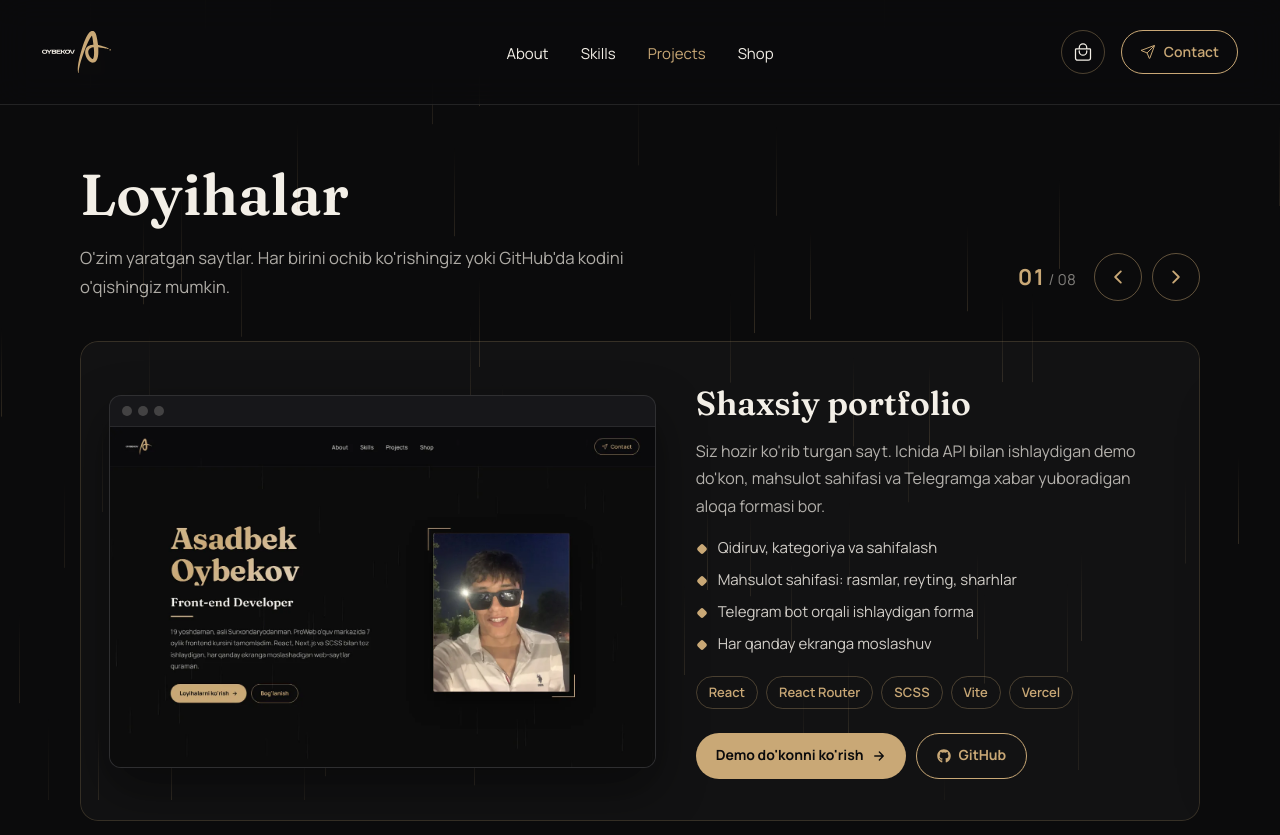
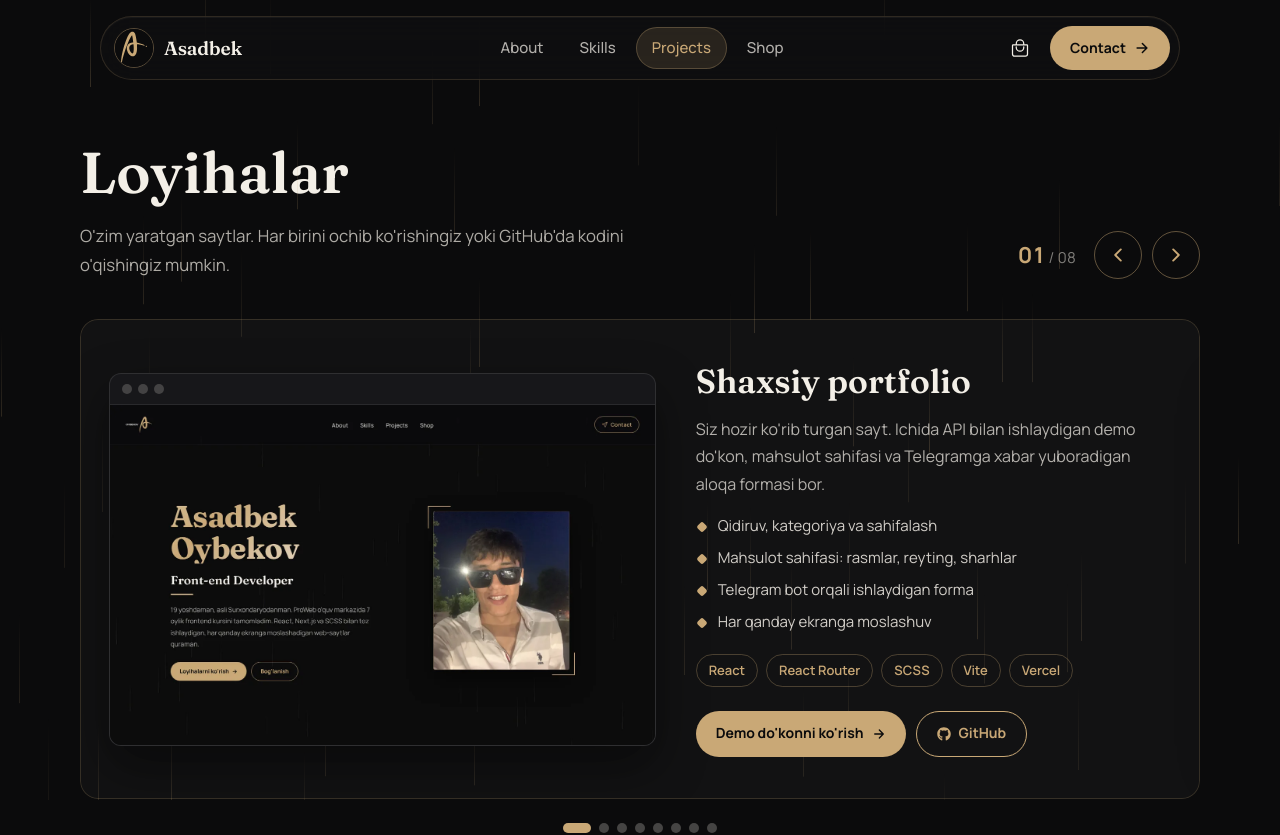
Before and after one commit to oybekovasadbek650-stack/partfolio.uz, a React (Vite) app: page /projects in a window 1280 px wide. Shown: the top 835 px of the page. Built offline with nearby package versions, Linux system fonts and the light colour scheme.

Commit message:
navbar va logo ozgardi

```diff
--- a/src/components/navbar/Navbar.jsx
+++ b/src/components/navbar/Navbar.jsx
@@ -1,9 +1,8 @@
 import styles from './navbar.module.scss'
-import { useEffect, useState } from 'react'
+import { useEffect, useLayoutEffect, useRef, useState } from 'react'
 import { Link, NavLink, useLocation } from 'react-router-dom'
-import { IoPaperPlaneOutline, IoBagHandleOutline } from 'react-icons/io5'
+import { IoArrowForward, IoBagHandleOutline } from 'react-icons/io5'
 import { useCart } from '../../context/CartContext'
-import logo from '../../images/SVG/logo.svg'
 
 const PAGES = [
   { to: '/about', label: 'About' },
@@ -15,12 +14,19 @@ const PAGES = [
 function Navbar() {
   const { count } = useCart()
   const { pathname } = useLocation()
-  // Telefondagi burger-menyu ochiqmi
+  // Telefondagi menyu ochiqmi
   const [open, setOpen] = useState(false)
+  // Pastga aylantirilganda navbar yashirinadi, tepaga aylantirilganda qaytadi
+  const [hidden, setHidden] = useState(false)
+  const [scrolled, setScrolled] = useState(false)
+  // Faol sahifa ostidagi oltin "pill" qayerda turishi
+  const [pill, setPill] = useState({ left: 0, width: 0, visible: false })
+  const listRef = useRef(null)
 
   // Boshqa sahifaga o'tilganda menyu yopiladi
   useEffect(() => {
     setOpen(false)
+    setHidden(false)
   }, [pathname])
 
   // Menyu ochiq paytda: Escape bilan yopish va orqadagi sahifa surilmasligi
@@ -35,54 +41,106 @@ function Navbar() {
     }
   }, [open])
 
-  // Hozirgi sahifa havolasi oltin rangda ko'rinadi
+  // Scroll yo'nalishini kuzatish
+  useEffect(() => {
+    let lastY = window.scrollY
+    const onScroll = () => {
+      const y = window.scrollY
+      setScrolled(y > 8)
+      if (Math.abs(y - lastY) < 6) return
+      setHidden(y > lastY && y > 120)
+      lastY = y
+    }
+    window.addEventListener('scroll', onScroll, { passive: true })
+    return () => window.removeEventListener('scroll', onScroll)
+  }, [])
+
+  // Pill'ni faol havola ostiga joylash (sahifa, oyna o'lchami yoki shrift o'zgarsa)
+  useLayoutEffect(() => {
+    const place = () => {
+      const active = listRef.current?.querySelector('[aria-current="page"]')
+      if (!active) {
+        setPill((p) => ({ ...p, visible: false }))
+        return
+      }
+      setPill({ left: active.offsetLeft, width: active.offsetWidth, visible: true })
+    }
+    place()
+    window.addEventListener('resize', place)
+    document.fonts?.ready.then(place)
+    return () => window.removeEventListener('resize', place)
+  }, [pathname])
+
   const linkClass = ({ isActive }) =>
-    `${styles.navbar__pages_link} ${isActive ? styles.navbar__pages_link_active : ''}`
+    `${styles.link} ${isActive ? styles.linkActive : ''}`
 
-  const ctaClass = ({ isActive }) =>
-    `${styles.navbar__cta} ${isActive ? styles.navbar__cta_active : ''}`
-
-  const cartClass = ({ isActive }) =>
-    `${styles.navbar__cart} ${isActive ? styles.navbar__cart_active : ''}`
+  const navClass = [
+    styles.navbar,
+    open && styles.open,
+    hidden && !open && styles.hidden,
+    scrolled && styles.scrolled,
+  ]
+    .filter(Boolean)
+    .join(' ')
 
   return (
-    <nav className={`${styles.navbar} ${open ? styles.navbar_open : ''}`}>
-      <div className={styles.navbar__logo}>
+    <header className={navClass}>
+      <nav className={styles.bar} aria-label="Asosiy menyu">
         {/* Logo bosilsa bosh sahifaga qaytadi */}
-        <Link to="/" aria-label="Bosh sahifa">
-          <img src={logo} alt="A.DEV logo" className={styles.navbar__logo_img} />
+        <Link to="/" className={styles.brand} aria-label="Asadbek Oybekov — bosh sahifa">
+          <img src="/favicon.svg" alt="" className={styles.brandMark} />
+          <span className={styles.brandName}>Asadbek</span>
         </Link>
-      </div>
 
-      {/* Kompyuterda o'rtada qator, telefonda burger bosilganda ochiladigan panel */}
-      <div className={styles.navbar__pages} id="nav-menu">
-        <ul className={styles.navbar__pages_item}>
-          {PAGES.map((page) => (
-            <li key={page.to}>
+        {/* Kompyuterda o'rtada qator, telefonda to'liq ekranli menyu */}
+        <div className={styles.pages} id="nav-menu">
+          <ul className={styles.list} ref={listRef}>
+            <span
+              className={styles.pill}
+              style={{
+                transform: `translateX(${pill.left}px)`,
+                width: pill.width,
+                opacity: pill.visible ? 1 : 0,
+              }}
+              aria-hidden="true"
+            />
+            {PAGES.map((page, i) => (
+              <li key={page.to} style={{ '--i': i }}>
                 <NavLink to={page.to} className={linkClass}>
                   {page.label}
                 </NavLink>
               </li>
             ))}
           </ul>
+
+          {/* Faqat telefondagi menyuda: aloqa tugmasi pastda */}
+          <Link to="/contact" className={styles.menuCta}>
+            Bog'lanish <IoArrowForward aria-hidden="true" />
+          </Link>
         </div>
 
-      {/* O'ng tomondagi Contact tugmasi */}
-      <div className={styles.navbar__extra}>
+        <div className={styles.extra}>
           {/* Savat ikonkasi — ustida mahsulotlar soni */}
-        <NavLink to="/cart" className={cartClass} aria-label={`Savat: ${count} ta mahsulot`}>
+          <NavLink
+            to="/cart"
+            className={({ isActive }) => `${styles.cart} ${isActive ? styles.cartActive : ''}`}
+            aria-label={`Savat: ${count} ta mahsulot`}
+          >
             <IoBagHandleOutline aria-hidden="true" />
-          {count > 0 && <span className={styles.navbar__badge}>{count > 99 ? '99+' : count}</span>}
+            {count > 0 && <span className={styles.badge}>{count > 99 ? '99+' : count}</span>}
           </NavLink>
-        <NavLink to="/contact" className={ctaClass} aria-label="Contact">
-          <IoPaperPlaneOutline className={styles.navbar__cta_icon} aria-hidden="true" />
-          <span className={styles.navbar__cta_text}>Contact</span>
+
+          <NavLink
+            to="/contact"
+            className={({ isActive }) => `${styles.cta} ${isActive ? styles.ctaActive : ''}`}
+          >
+            Contact <IoArrowForward aria-hidden="true" className={styles.ctaIcon} />
           </NavLink>
 
           {/* Burger tugma — faqat telefonda ko'rinadi */}
           <button
             type="button"
-          className={styles.navbar__burger}
+            className={styles.burger}
             onClick={() => setOpen((o) => !o)}
             aria-expanded={open}
             aria-controls="nav-menu"
@@ -90,13 +148,10 @@ function Navbar() {
           >
             <span />
             <span />
-          <span />
           </button>
         </div>
-
-      {/* Menyu ochiq paytda orqa fonni bosish uni yopadi */}
-      {open && <div className={styles.navbar__backdrop} onClick={() => setOpen(false)} aria-hidden="true" />}
       </nav>
+    </header>
   )
 }
 
--- a/src/components/navbar/navbar.module.scss
+++ b/src/components/navbar/navbar.module.scss
@@ -1,277 +1,375 @@
+// ===== Suzuvchi kapsula navbar =====
+// Tashqi qatlam ekran tepasida turadi, ichidagi .bar — kapsulaning o'zi.
+// Sahifalar navbar ostida qolmasligi uchun --nav-height (index.scss) shu o'lchamga mos.
 .navbar {
   position: fixed;
-  top: 0;
+  top: 16px;
   left: 0;
-  width: 100%;
+  right: 0;
+  z-index: 100;
+  display: flex;
+  justify-content: center;
+  padding: 0 24px;
+  pointer-events: none; // kapsuladan tashqaridagi bo'sh joy sahifani to'smaydi
+  transition: transform 0.35s cubic-bezier(0.22, 1, 0.36, 1);
+
+  @media (max-width: 768px) {
+    top: 10px;
+    padding: 0 12px;
+  }
+}
+
+// Pastga aylantirilganda yuqoriga chiqib yashirinadi
+.hidden {
+  transform: translateY(calc(-100% - 24px));
+}
+
+.bar {
+  pointer-events: auto;
+  position: relative;
+  z-index: 2;
   display: flex;
   align-items: center;
   justify-content: space-between;
-  font-size: 20px;
-  padding: 30px 42px;
-  background: rgba(11, 11, 12, 0.75);
-  backdrop-filter: blur(16px);
-  -webkit-backdrop-filter: blur(16px);
-  border-bottom: 1px solid rgba(255, 255, 255, 0.1);
-  z-index: 100;
-  box-sizing: border-box;
+  gap: 24px;
+  width: 100%;
+  max-width: 1080px;
+  height: 64px;
+  padding: 0 10px 0 14px;
 
-  // Logo va o'ng tugma teng joy oladi — menyu aniq o'rtada turadi
-  &__logo {
+  // Shisha fon alohida qatlamda: backdrop-filter to'g'ridan-to'g'ri .bar'da bo'lsa,
+  // telefondagi to'liq ekranli menyu (position: fixed) kapsula ichiga qamalib qoladi
+  &::before {
+    content: '';
+    position: absolute;
+    inset: 0;
+    z-index: -1;
+    border: 1px solid rgba(201, 168, 118, 0.18);
+    border-radius: 999px;
+    background: rgba(17, 17, 19, 0.62);
+    backdrop-filter: blur(18px) saturate(140%);
+    -webkit-backdrop-filter: blur(18px) saturate(140%);
+    box-shadow: 0 1px 0 rgba(255, 255, 255, 0.04) inset;
+    transition: background 0.3s ease, box-shadow 0.3s ease, border-color 0.3s ease;
+  }
+
+  @media (max-width: 768px) {
+    height: 56px;
+    gap: 12px;
+    padding: 0 8px 0 10px;
+  }
+}
+
+// Sahifa aylantirilgach kapsula to'qroq va soyali bo'ladi
+.scrolled .bar::before {
+  background: rgba(17, 17, 19, 0.82);
+  border-color: rgba(201, 168, 118, 0.26);
+  box-shadow: 0 12px 40px rgba(0, 0, 0, 0.45), 0 1px 0 rgba(255, 255, 255, 0.04) inset;
+}
+
+// ===== Logo =====
+.brand {
+  position: relative;
+  z-index: 2;
   flex: 1;
   display: flex;
   align-items: center;
+  gap: 10px;
+  min-width: 0;
+  color: var(--text);
+  text-decoration: none;
 
-    &_img {
-      height: 42px;
-      width: auto;
-      display: block;
+  &:hover .brandMark {
+    transform: rotate(-8deg) scale(1.05);
   }
 }
 
-  &__pages {
-    flex: 0 0 auto;
-    display: flex;
-    justify-content: center;
-  }
+.brandMark {
+  width: 40px;
+  height: 40px;
+  border-radius: 50%;
+  border: 1px solid rgba(201, 168, 118, 0.4);
+  transition: transform 0.3s ease;
 
-  &__pages_item {
-    list-style: none;
-    display: flex;
-    align-items: center;
-    gap: 24px;
-    margin: 0;
-    padding: 0;
-    white-space: nowrap;
-  }
-
-  &__pages_link {
-    text-decoration: none;
-    color: var(--text);
-    font-size: 15px;
-    padding: 8px 4px;
-    cursor: pointer;
-    transition: opacity 0.2s ease, color 0.2s ease;
-
-    &:hover {
-      opacity: 0.7;
-      color: var(--text-muted);
+  @media (max-width: 768px) {
+    width: 36px;
+    height: 36px;
   }
 }
 
-  &__pages_link_active {
+.brandName {
+  font-family: var(--font-display);
+  font-size: 19px;
+  font-weight: 600;
+  letter-spacing: -0.01em;
+}
+
+// ===== Sahifa havolalari (kompyuter) =====
+.pages {
+  flex: 0 0 auto;
+}
+
+.list {
+  position: relative;
+  display: flex;
+  align-items: center;
+  gap: 4px;
+  margin: 0;
+  padding: 0;
+  list-style: none;
+}
+
+// Faol sahifa ostida siljib yuradigan oltin fon
+.pill {
+  position: absolute;
+  top: 0;
+  left: 0;
+  height: 100%;
+  border-radius: 999px;
+  background: rgba(201, 168, 118, 0.14);
+  border: 1px solid rgba(201, 168, 118, 0.3);
+  transition: transform 0.4s cubic-bezier(0.22, 1, 0.36, 1), width 0.4s cubic-bezier(0.22, 1, 0.36, 1), opacity 0.2s ease;
+  pointer-events: none;
+}
+
+.link {
+  position: relative;
+  display: block;
+  padding: 9px 16px;
+  border-radius: 999px;
+  color: rgba(243, 239, 231, 0.72);
+  font-size: 15px;
+  font-weight: 500;
+  text-decoration: none;
+  white-space: nowrap;
+  transition: color 0.2s ease;
+
+  &:hover {
+    color: var(--text);
+  }
+}
+
+.linkActive {
+  color: var(--gold);
+
+  &:hover {
     color: var(--gold);
   }
+}
 
-  &__extra {
+.menuCta {
+  display: none;
+}
+
+// ===== O'ng tomon: savat va Contact =====
+.extra {
+  position: relative;
+  z-index: 2;
   flex: 1;
   display: flex;
   align-items: center;
   justify-content: flex-end;
-    gap: 16px;
+  gap: 8px;
 }
 
-  // Contact tugmasi
-  &__cta {
-    display: inline-flex;
-    align-items: center;
-    gap: 8px;
-    padding: 10px 18px;
-    border: 1px solid var(--gold);
-    border-radius: 999px;
-    color: var(--gold);
-    font-size: 14px;
-    font-weight: 600;
-    text-decoration: none;
-    white-space: nowrap;
-    transition: background 0.2s ease, color 0.2s ease;
-
-    &:hover {
-      background: var(--gold);
-      color: var(--bg);
-    }
-  }
-
-  &__cta_active {
-    background: var(--gold);
-    color: var(--bg);
-  }
-
-  &__cta_icon {
-    font-size: 16px;
-  }
-
-  // Savat ikonkasi
-  &__cart {
+.cart {
   position: relative;
   display: grid;
   place-items: center;
   width: 44px;
   height: 44px;
-    border: 1px solid rgba(201, 168, 118, 0.35);
   border-radius: 50%;
   color: var(--text);
   font-size: 20px;
-    transition: border-color 0.2s ease, color 0.2s ease;
+  transition: background 0.2s ease, color 0.2s ease;
 
   &:hover {
-      border-color: var(--gold);
+    background: rgba(201, 168, 118, 0.12);
     color: var(--gold);
   }
 }
 
-  &__cart_active {
-    border-color: var(--gold);
+.cartActive {
+  background: rgba(201, 168, 118, 0.14);
   color: var(--gold);
 }
 
-  &__badge {
+.badge {
   position: absolute;
-    top: -5px;
-    right: -5px;
+  top: 2px;
+  right: 0;
   display: grid;
   place-items: center;
-    min-width: 20px;
-    height: 20px;
+  min-width: 18px;
+  height: 18px;
   padding: 0 5px;
   border-radius: 999px;
   background: var(--gold);
   color: var(--bg);
-    font-size: 11px;
-    font-weight: 700;
+  font-size: 10px;
+  font-weight: 800;
   line-height: 1;
 }
 
-  // Burger tugma va orqa fon — kompyuterda yashirin
-  &__burger,
-  &__backdrop {
+.cta {
+  display: inline-flex;
+  align-items: center;
+  gap: 8px;
+  height: 44px;
+  padding: 0 20px;
+  border-radius: 999px;
+  background: var(--gold);
+  color: var(--bg);
+  font-size: 14px;
+  font-weight: 700;
+  text-decoration: none;
+  white-space: nowrap;
+  transition: gap 0.2s ease, box-shadow 0.2s ease;
+
+  &:hover {
+    gap: 12px;
+    box-shadow: 0 6px 24px rgba(201, 168, 118, 0.3);
+  }
+}
+
+.ctaActive {
+  box-shadow: 0 0 0 3px rgba(201, 168, 118, 0.25);
+}
+
+.ctaIcon {
+  font-size: 16px;
+}
+
+.burger {
   display: none;
 }
 
-  // ===== Telefon va planshet: burger-menyu =====
-  @media (max-width: 768px) {
-    height: var(--nav-height);
-    padding: 0 16px;
-
-    &__logo_img {
-      height: 28px;
-    }
-
-    &__extra {
-      gap: 8px;
-    }
-
-    &__cart,
-    &__cta,
-    &__burger {
-      width: 40px;
-      height: 40px;
-    }
-
-    &__cart {
-      font-size: 18px;
-    }
-
-    // Contact faqat ikonka ko'rinishida
-    &__cta {
-      justify-content: center;
-      padding: 0;
-    }
-
-    &__cta_text {
+// ===== Planshet: havolalar torroq =====
+@media (max-width: 960px) and (min-width: 769px) {
+  .brandName {
     display: none;
   }
 
-    // Uch chiziqli burger, ochilganda X ga aylanadi
-    &__burger {
+  .link {
+    padding: 9px 12px;
+  }
+}
+
+// ===== Telefon: to'liq ekranli menyu =====
+@media (max-width: 768px) {
+  .brand {
+    flex: 0 1 auto;
+  }
+
+  .cta {
+    display: none;
+  }
+
+  .cart {
+    width: 40px;
+    height: 40px;
+    font-size: 19px;
+  }
+
+  // Ikki chiziqli burger, ochilganda X ga aylanadi
+  .burger {
     display: grid;
     place-content: center;
-      gap: 5px;
+    gap: 6px;
+    width: 40px;
+    height: 40px;
     padding: 0;
-      border: 1px solid rgba(201, 168, 118, 0.35);
+    border: none;
     border-radius: 50%;
-      background: transparent;
+    background: var(--gold);
     cursor: pointer;
 
     span {
       display: block;
-        width: 18px;
+      width: 16px;
       height: 2px;
       border-radius: 2px;
-        background: var(--text);
-        transition: transform 0.25s ease, opacity 0.2s ease;
+      background: var(--bg);
+      transition: transform 0.3s ease;
     }
   }
 
-    &_open &__burger {
-      border-color: var(--gold);
-
-      span {
-        background: var(--gold);
+  .open .burger span:nth-child(1) {
+    transform: translateY(4px) rotate(45deg);
   }
 
-      span:nth-child(1) {
-        transform: translateY(7px) rotate(45deg);
+  .open .burger span:nth-child(2) {
+    transform: translateY(-4px) rotate(-45deg);
   }
 
-      span:nth-child(2) {
+  // Menyu butun ekranni egallaydi, kapsula uning ustida qoladi
+  .pages {
+    position: fixed;
+    inset: 0;
+    z-index: 1;
+    display: flex;
+    flex-direction: column;
+    justify-content: space-between;
+    padding: calc(var(--nav-height) + 32px) 28px 40px;
+    background: var(--bg);
+    pointer-events: auto;
+    visibility: hidden;
     opacity: 0;
+    transition: opacity 0.3s ease, visibility 0.3s;
   }
 
-      span:nth-child(3) {
-        transform: translateY(-7px) rotate(-45deg);
-      }
+  .open .pages {
+    visibility: visible;
+    opacity: 1;
   }
 
-    // Sahifalar ro'yxati navbar ostidan tushadigan panel bo'ladi
-    &__pages {
-      position: absolute;
-      top: 100%;
-      left: 0;
-      right: 0;
-      z-index: 2;
-      display: block;
-      padding: 8px 16px 20px;
-      background: var(--bg);
-      border-bottom: 1px solid rgba(201, 168, 118, 0.25);
-      visibility: hidden;
-      opacity: 0;
-      transform: translateY(-8px);
-      transition: opacity 0.2s ease, transform 0.2s ease, visibility 0.2s;
-    }
-
-    &_open &__pages {
-      visibility: visible;
-      opacity: 1;
-      transform: none;
-    }
-
-    &__pages_item {
+  .list {
     flex-direction: column;
     align-items: stretch;
     gap: 0;
   }
 
-    &__pages_link {
-      display: block;
-      padding: 14px 4px;
-      border-bottom: 1px solid rgba(255, 255, 255, 0.06);
-      font-family: var(--font-display);
-      font-size: 22px;
+  .pill {
+    display: none;
   }
 
-    li:last-child &__pages_link {
-      border-bottom: none;
+  .list li {
+    opacity: 0;
+    transform: translateY(16px);
+    transition: opacity 0.4s ease, transform 0.4s cubic-bezier(0.22, 1, 0.36, 1);
+    transition-delay: calc(var(--i) * 60ms);
   }
 
-    &__backdrop {
-      display: block;
-      position: absolute;
-      top: 100%;
-      left: 0;
-      right: 0;
-      z-index: 1;
-      height: 100vh;
-      background: rgba(0, 0, 0, 0.55);
+  .open .list li {
+    opacity: 1;
+    transform: none;
+  }
+
+  .link {
+    padding: 16px 0;
+    border-bottom: 1px solid rgba(255, 255, 255, 0.07);
+    border-radius: 0;
+    color: var(--text);
+    font-family: var(--font-display);
+    font-size: 34px;
+    font-weight: 600;
+  }
+
+  .linkActive {
+    color: var(--gold);
+  }
+
+  .menuCta {
+    display: flex;
+    align-items: center;
+    justify-content: center;
+    gap: 10px;
+    height: 56px;
+    border-radius: 999px;
+    background: var(--gold);
+    color: var(--bg);
+    font-size: 16px;
+    font-weight: 700;
+    text-decoration: none;
   }
 }
-}
--- a/src/index.scss
+++ b/src/index.scss
@@ -8,12 +8,12 @@
   --font-display: 'Fraunces', Georgia, 'Times New Roman', serif;
   --font-body: 'Manrope', system-ui, -apple-system, 'Segoe UI', Roboto, sans-serif;
 
-  --nav-height: 102px;
+  --nav-height: 80px;
   color-scheme: dark;
 
   // Telefonda navbar pastroq (≈60px), sahifalar tepasida bo'sh joy qolmasin
   @media (max-width: 768px) {
-    --nav-height: 60px;
+    --nav-height: 66px;
   }
 }
 
@@ -74,7 +74,7 @@ a {
 
 @media (max-width: 768px) {
   :root {
-    --nav-height: 60px;
+    --nav-height: 66px;
   }
 }
 
```
Lines whose indentation alone changed are shown as unchanged.
